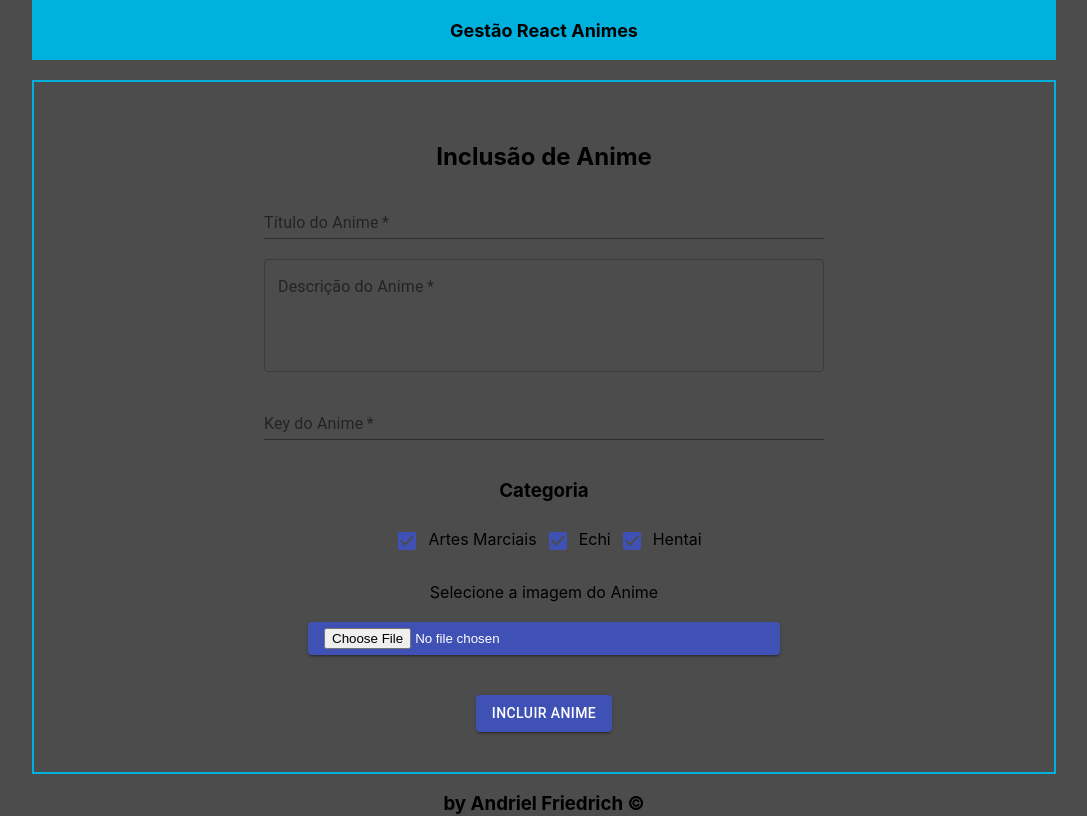
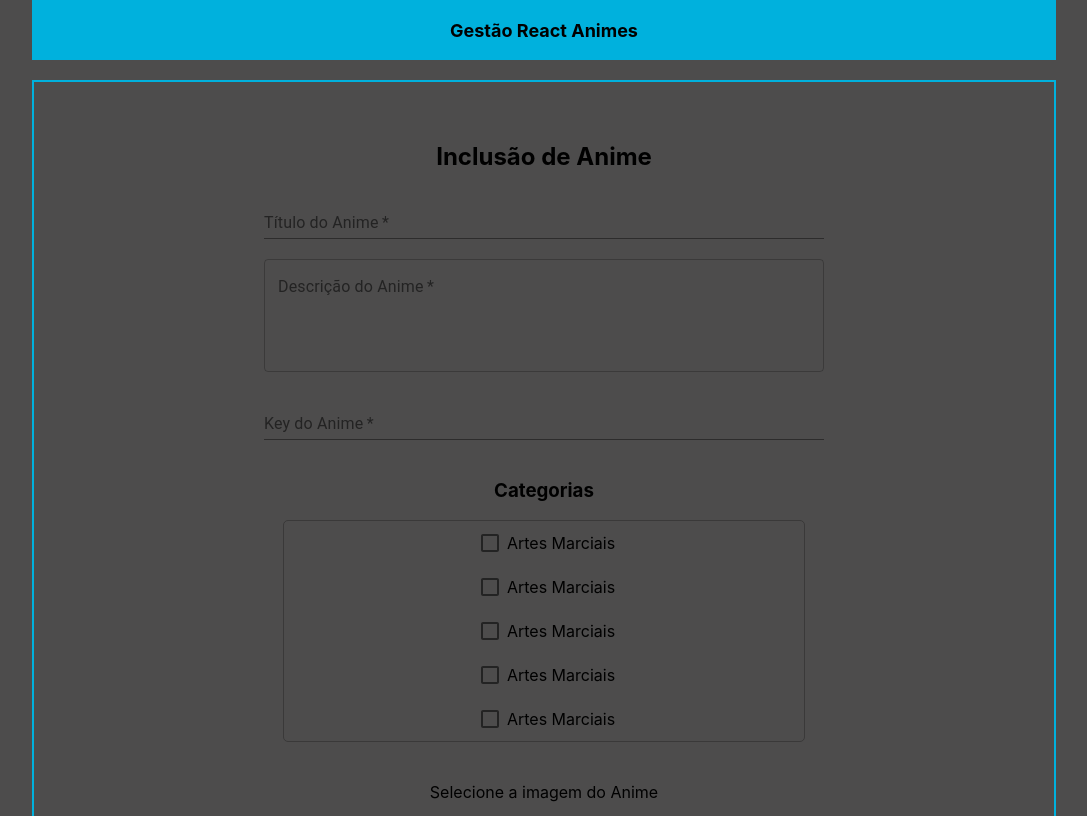
Before and after one commit to ANDRIEL123/front-reactanimes, a React (Create React App) app: page /incluir-anime in a window 1280 px wide. Shown: the top 816 px of the page, without its empty margins (96-1183 px from the left). Built offline with nearby package versions, Linux system fonts and the light colour scheme.

Commit message:
Desenvolvendo checkbox de categorias

```diff
--- a/src/pages/inclusao.css
+++ b/src/pages/inclusao.css
@@ -20,3 +20,16 @@
 .inclui-anime .input-file input{
     width: 55vmin;
 }
+
+.categorias {
+    width: 65vmin;
+    justify-content: space-between;
+    border: 1px solid rgb(58, 57, 57);
+    border-radius: 5px;
+}
+.categorias .check {
+   display: flex;
+   justify-content: center;
+   align-items: center;
+   padding: 5px;
+}
--- a/src/pages/inclusao.js
+++ b/src/pages/inclusao.js
@@ -13,7 +13,8 @@ export default class Incluir extends Component {
         description: '',
         key: '',
         selectedFile: null,
-        categoria: ''
+        categorias: [],
+        checked: false
     }
 
     changeHandler = e => {
@@ -23,6 +24,19 @@ export default class Incluir extends Component {
 
     handleSubmit = e => {
         e.preventDefault();
+    }
+
+    handleChangeChecked = e => {
+        this.setState({ checked: e.target.checked })
+        console.log(e.target.checked)
+        if (e.target.checked) {
+            this.setState({ checked: true })
+            console.log(`Checked é ${true}`)
+            this.setState({ categorias: this.state.categorias.push() })
+        } else {
+            this.setState({ checked: false })
+            console.log(`Checked é ${false}`)
+        }
     }
 
     pegaUrlAtual = () => {
@@ -88,10 +102,11 @@ export default class Incluir extends Component {
 
 
     render() {
-        const { title, description, key, categoria } = this.state
+        const { title, description, key, checked } = this.state
         return (
             <div>
                 <Header />
+                <center>
                     <form onSubmit={this.handleSubmit}>
                         <div className="inclui-anime">
 
@@ -128,25 +143,47 @@ export default class Incluir extends Component {
                                 required />
 
                             <br></br><br></br>
-                        <h3>Categoria</h3>
+                            <h3>Categorias</h3>
+                            <div className="categorias">
+                                <div className="check">
                                     <Checkbox
-                            checked
-                            onChange={""}
-                            name="checkedB"
+                                        onClick={this.handleChangeChecked}
+                                        className="check"
+                                        color="primary"
+                                        value={1}
+                                    />Artes Marciais
+                                </div>
+                                <div className="check">
+                                    <Checkbox
+                                        onClick={this.handleChangeChecked}
+                                        className="check"
                                         color="primary"
                                     />Artes Marciais
+                                </div>
+                                <div className="check">
                                     <Checkbox
-                            checked
-                            onChange={""}
-                            name="checkedB"
+                                        onClick={this.handleChangeChecked}
+                                        className="check"
                                         color="primary"
-                        />Echi
+                                    />Artes Marciais
+                                </div>
+                                <div className="check">
                                     <Checkbox
-                            checked
-                            onChange={""}
-                            name="checkedB"
+                                        onClick={this.handleChangeChecked}
+                                        className="check"
                                         color="primary"
-                        />Hentai
+                                    />Artes Marciais
+                                </div>
+                                <div className="check">
+                                    <Checkbox
+                                        onClick={this.handleChangeChecked}
+                                        className="check"
+                                        color="primary"
+                                    />Artes Marciais
+                                </div>
+
+                            </div>
+
                             <br></br><br></br>
                         Selecione a imagem do Anime <br></br><br></br>
                             <div className="input-file">
@@ -174,6 +211,7 @@ export default class Incluir extends Component {
                             <h3> by Andriel Friedrich © </h3>
                         </div>
                     </form>
+                </center>
             </div>
 
         )
```
Also changed, not shown: 1 other file (tests, documents, lock files or other folders). Lines whose indentation alone changed are shown as unchanged.
